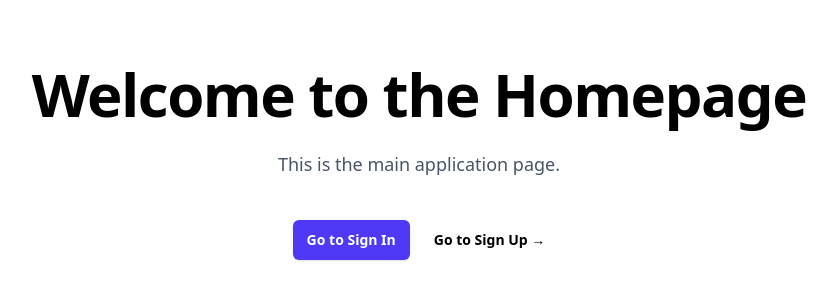
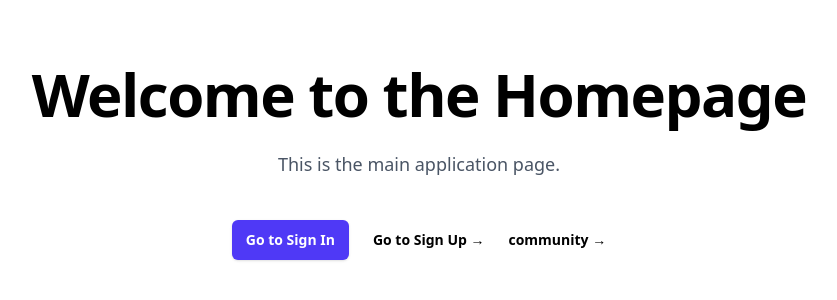
Before and after one commit to Kabbya04/UofT-DataTrust, a Next.js app in the folder civic-data-trust/: page / in a window 1280 px wide. Shown: the part 238-538 px from the top of the page, without its empty margins (221-1058 px from the left). Built offline with nearby package versions, Linux system fonts and the light colour scheme.

Commit message:
"made some vercel addition for vercel deployment"

```diff
--- a/civic-data-trust/app/page.tsx
+++ b/civic-data-trust/app/page.tsx
@@ -24,6 +24,12 @@
           >
             Go to Sign Up <span aria-hidden="true">→</span>
           </Link>
+          <Link
+            href="/community"
+            className="text-sm font-semibold leading-6"
+          >
+            community <span aria-hidden="true">→</span>
+          </Link>
         </div>
       </div>
     </main>
```
